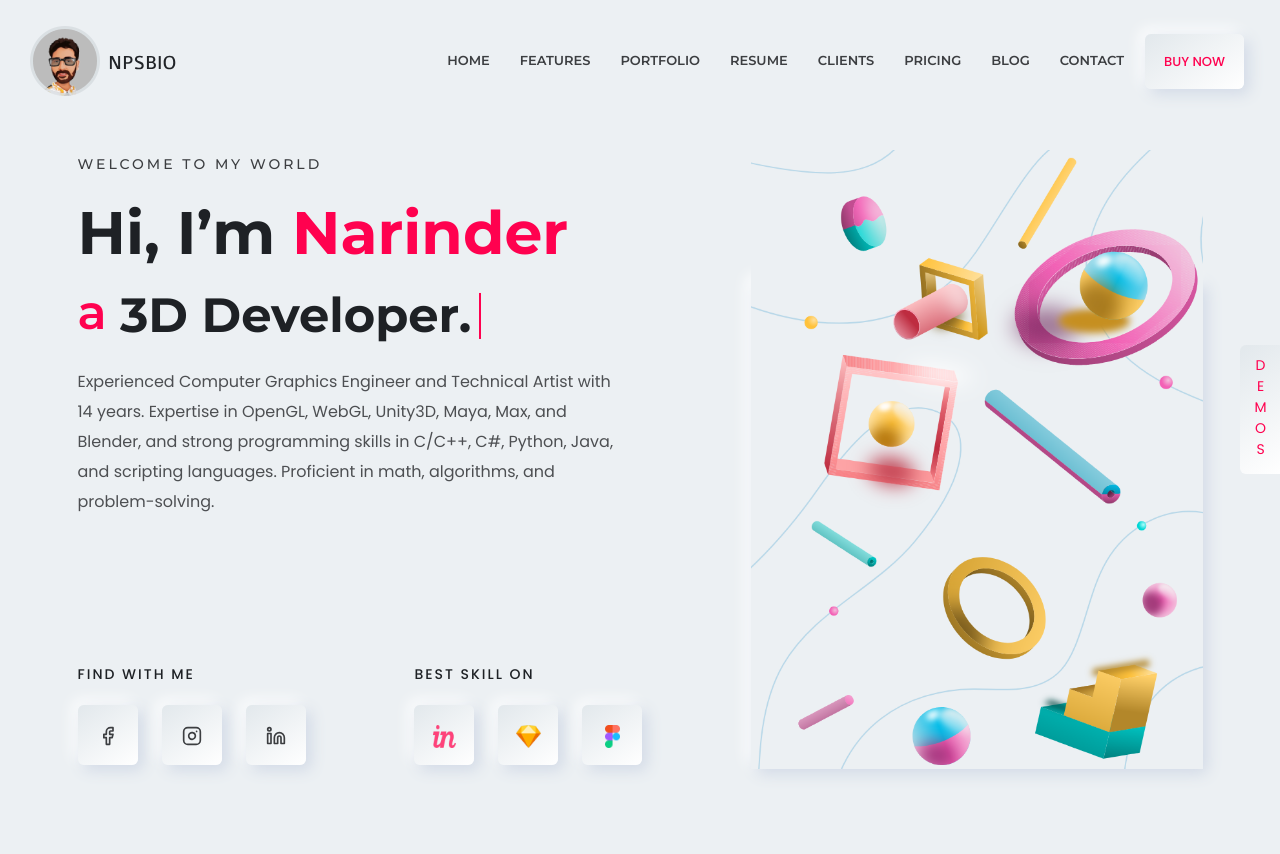
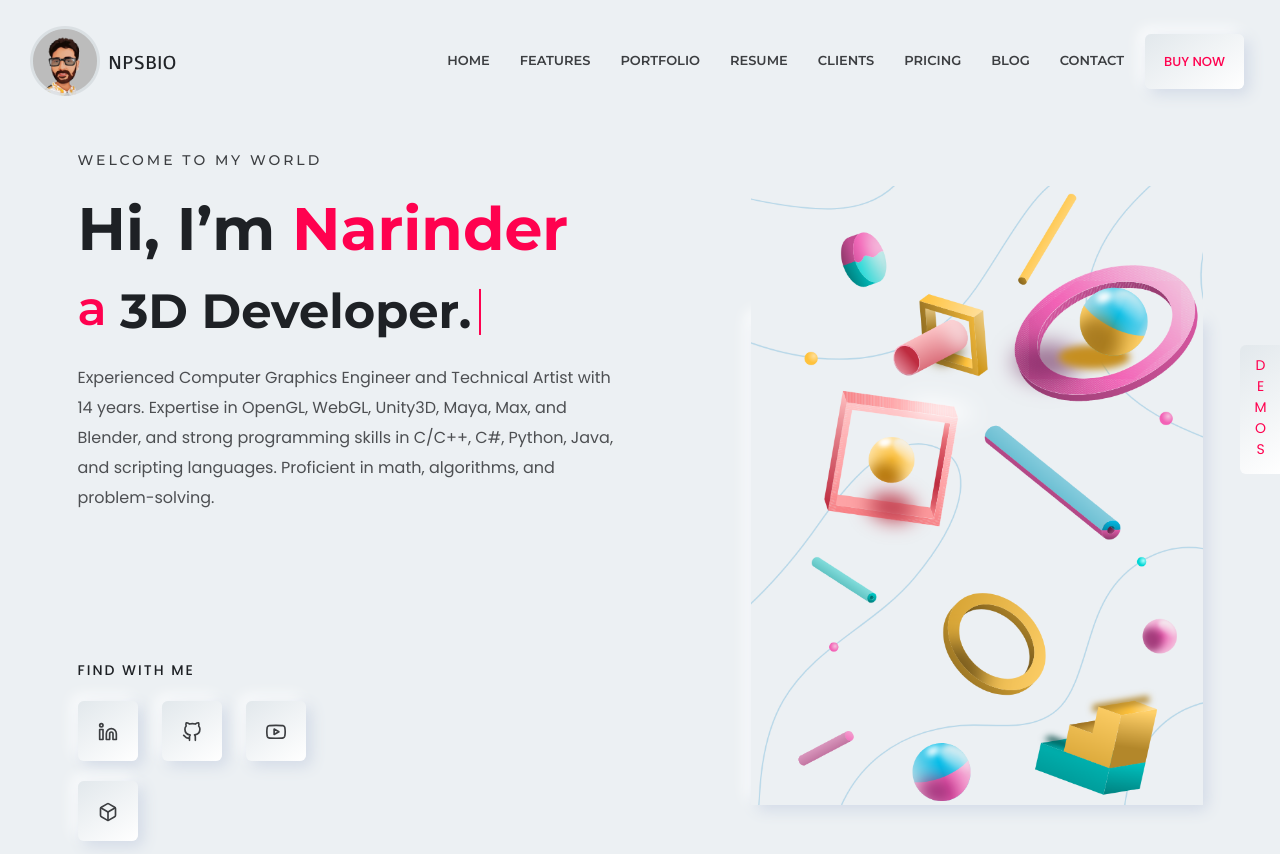
Before and after one commit to NarinderBrar/NarinderBrar.github.io, a plain HTML site: page index.html in a window 1280 px wide. Shown: the top 854 px of the page. Drawn offline with Linux system fonts and the light colour scheme; files whose address does not match are found by name.

Commit message:
updated find with me section

```diff
--- a/index.html
+++ b/index.html
@@ -165,22 +165,14 @@
                                         <div class="social-share-inner-left">
                                             <span class="title">find with me</span>
                                             <ul class="social-share d-flex liststyle">
-                                                <li class="facebook"><a href="#"><i data-feather="facebook"></i></a>
+                                                <li class="linkedin"><a href="https://www.linkedin.com/in/narinder-pal-singh-9a271ba1"><i data-feather="linkedin"></i></a>
                                                 </li>
-                                                <li class="instagram"><a href="#"><i data-feather="instagram"></i></a>
+                                                <li class="github"><a href="https://github.com/NarinderBrar"><i data-feather="github"></i></a>
                                                 </li>
-                                                <li class="linkedin"><a href="#"><i data-feather="linkedin"></i></a>
+                                                <li class="youtube"><a href="https://www.youtube.com/watch?v=YRF4SNxcIrE&list=PL68OSZmAIFjfdWT2a_rP8bW6kB19P2HVA&index=1&ab_channel=NarinderPalSingh"><i data-feather="youtube"></i></a>
                                                 </li>
-                                            </ul>
-                                        </div>
-                                    </div>
-                                    <div class="col-lg-6 col-xl-6 col-md-6 col-sm-6 col-12 mt_mobile--30">
-                                        <div class="skill-share-inner">
-                                            <span class="title">best skill on</span>
-                                            <ul class="skill-share d-flex liststyle">
-                                                <li><img src="assets/images/icons/icons-01.png" alt="Icons Images"></li>
-                                                <li><img src="assets/images/icons/icons-02.png" alt="Icons Images"></li>
-                                                <li><img src="assets/images/icons/icons-03.png" alt="Icons Images"></li>
+                                                <li class="box"><a href=" http://narinderbrar.blogspot.com"><i data-feather="box"></i></a>
+                                                </li>
                                             </ul>
                                         </div>
                                     </div>
```
